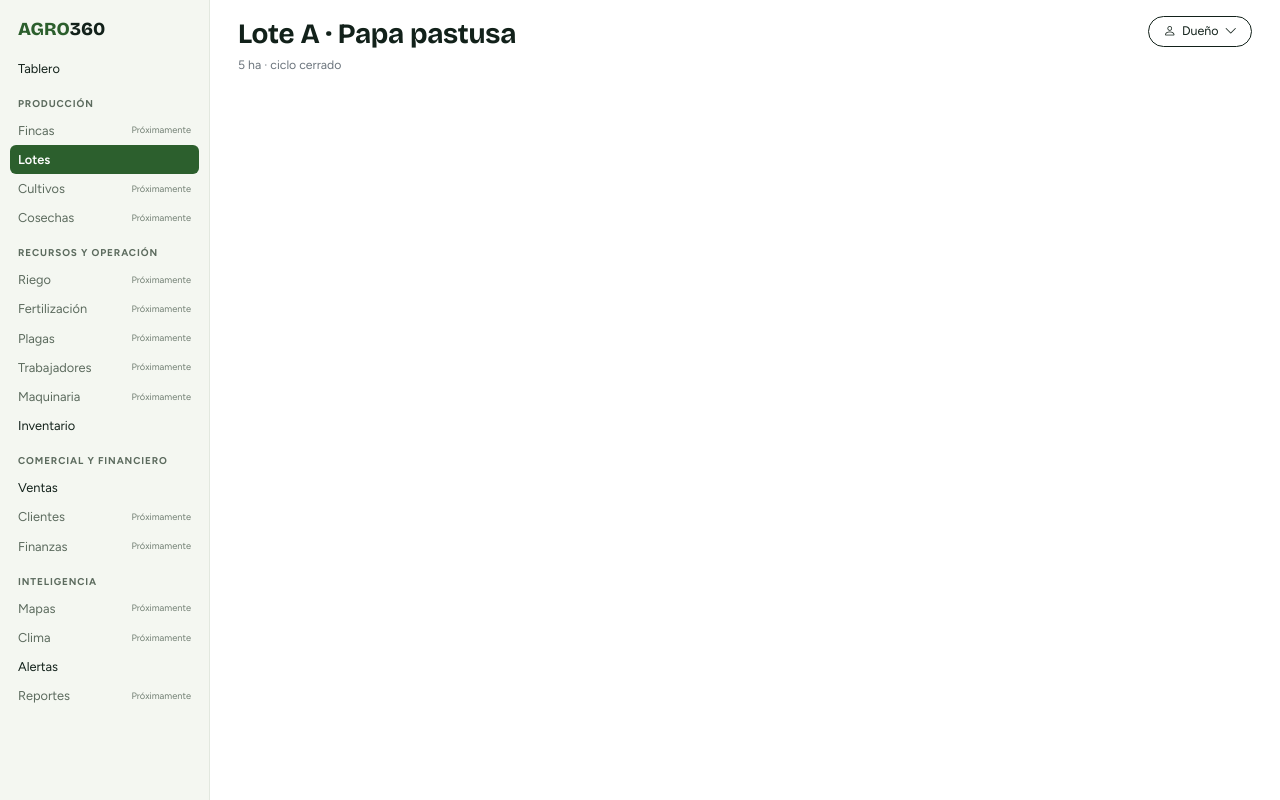
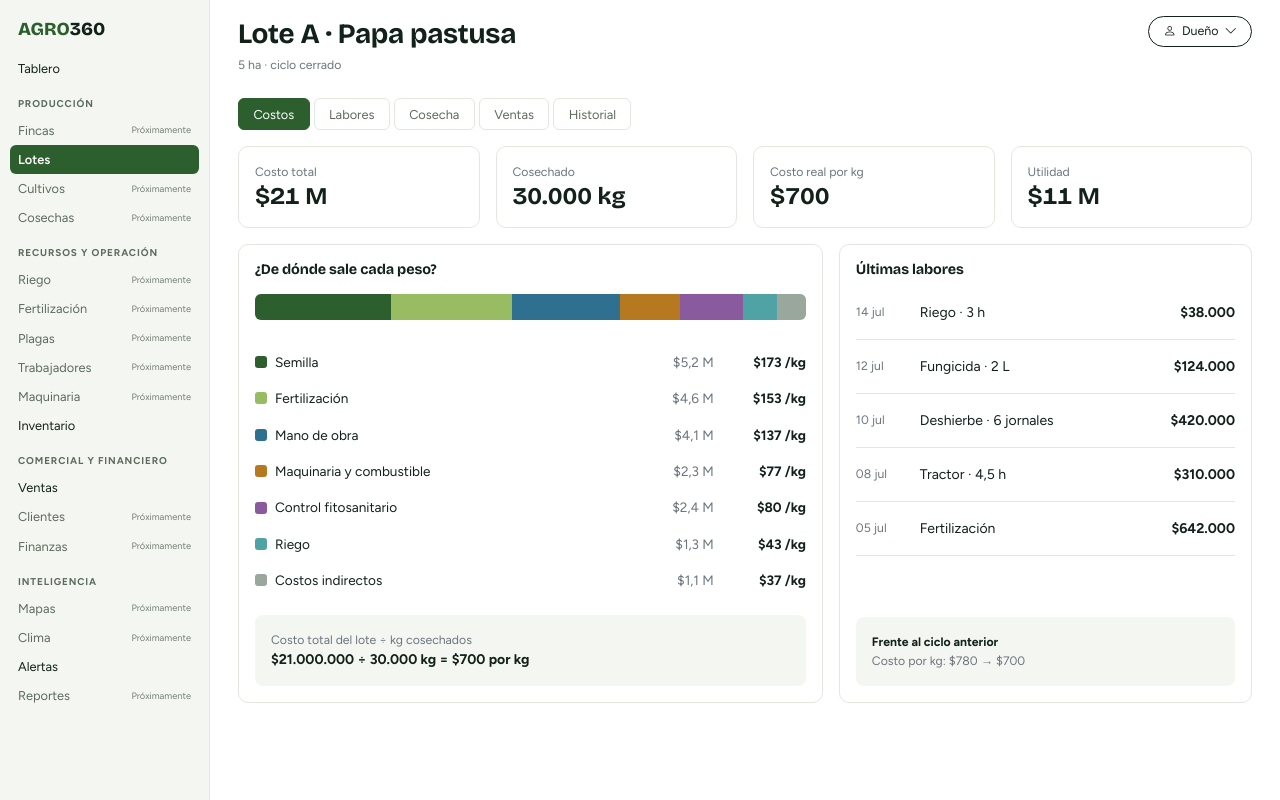
Before and after one commit to FelipeUCC898/Agro360-proyecto-electiva, an Angular app: page /lotes/a/costos in a window 1280 px wide. Built offline with nearby package versions, Linux system fonts and the light colour scheme.

Commit message:
se agrega la pantalla de costo del lote

```diff
--- /dev/null
+++ b/src/app/core/models/costo.ts
@@ -0,0 +1,17 @@
+export interface RubroCosto {
+  nombre: string;
+  valor: number; // millones de pesos
+  color: string;
+}
+
+export interface LaborReciente {
+  fecha: string;
+  detalle: string;
+  valor: number; // pesos
+}
+
+export interface CostoLote {
+  rubros: RubroCosto[];
+  labores: LaborReciente[];
+  costoKgAnterior: number;
+}
--- /dev/null
+++ b/src/app/core/services/costo.service.ts
@@ -0,0 +1,52 @@
+import { Injectable } from '@angular/core';
+import { CostoLote, RubroCosto } from '../models/costo';
+
+const COLORES = ['#2c5f2d', '#97bc62', '#2f6f8f', '#b7791f', '#8a5a9e', '#4fa3a5', '#9aa79c'];
+const NOMBRES = ['Semilla', 'Fertilización', 'Mano de obra', 'Maquinaria y combustible', 'Control fitosanitario', 'Riego', 'Costos indirectos'];
+
+function rubros(valores: number[]): RubroCosto[] {
+  return valores.map((valor, i) => ({ nombre: NOMBRES[i], valor, color: COLORES[i] }));
+}
+
+@Injectable({ providedIn: 'root' })
+export class CostoService {
+  private readonly costos: Record<string, CostoLote> = {
+    a: {
+      rubros: rubros([5.2, 4.6, 4.1, 2.3, 2.4, 1.3, 1.1]),
+      costoKgAnterior: 780,
+      labores: [
+        { fecha: '14 jul', detalle: 'Riego · 3 h', valor: 38000 },
+        { fecha: '12 jul', detalle: 'Fungicida · 2 L', valor: 124000 },
+        { fecha: '10 jul', detalle: 'Deshierbe · 6 jornales', valor: 420000 },
+        { fecha: '08 jul', detalle: 'Tractor · 4,5 h', valor: 310000 },
+        { fecha: '05 jul', detalle: 'Fertilización', valor: 642000 }
+      ]
+    },
+    b: {
+      rubros: rubros([2.0, 4.2, 3.4, 2.6, 1.8, 1.0, 0.5]),
+      costoKgAnterior: 1050,
+      labores: [
+        { fecha: '16 jul', detalle: 'Riego · 2 h', valor: 26000 },
+        { fecha: '13 jul', detalle: 'Herbicida · 3 L', valor: 96000 },
+        { fecha: '09 jul', detalle: 'Deshierbe · 4 jornales', valor: 280000 },
+        { fecha: '06 jul', detalle: 'Tractor · 3 h', valor: 207000 },
+        { fecha: '02 jul', detalle: 'Fertilización', valor: 515000 }
+      ]
+    },
+    c: {
+      rubros: rubros([1.5, 2.8, 4.5, 1.5, 2.2, 1.8, 0.7]),
+      costoKgAnterior: 640,
+      labores: [
+        { fecha: '15 jul', detalle: 'Riego · 4 h', valor: 52000 },
+        { fecha: '11 jul', detalle: 'Control de plagas · 1 L', valor: 88000 },
+        { fecha: '09 jul', detalle: 'Cosecha manual · 8 jornales', valor: 560000 },
+        { fecha: '04 jul', detalle: 'Tractor · 2 h', valor: 138000 },
+        { fecha: '01 jul', detalle: 'Fertilización', valor: 390000 }
+      ]
+    }
+  };
+
+  obtener(idLote: string): CostoLote | undefined {
+    return this.costos[idLote];
+  }
+}
--- /dev/null
+++ b/src/app/pages/web/costo-lote/costo-lote.css
@@ -0,0 +1,11 @@
+.progress-stacked { height: 26px; border-radius: 6px; }
+.progress-stacked .progress { height: 100%; border-radius: 0; }
+.muestra { width: 12px; height: 12px; border-radius: 3px; flex-shrink: 0; }
+.rubro { font-size: 0.85rem; }
+.valor-m { min-width: 64px; }
+.valor-kg { min-width: 84px; }
+.formula { background: var(--agro-soft); }
+.fecha { min-width: 48px; }
+.nav-pills .nav-link { border: 1px solid var(--agro-line); font-size: 0.8rem; padding: 0.35rem 0.9rem; color: var(--agro-ink); }
+.nav-pills .nav-link.active { background: var(--agro-green); border-color: var(--agro-green); color: #fff; }
+.nav-pills .nav-link.disabled { color: var(--agro-muted); }
--- /dev/null
+++ b/src/app/pages/web/costo-lote/costo-lote.html
@@ -0,0 +1,71 @@
+@if (lote && costo) {
+  <app-page-header [titulo]="lote.nombre + ' · ' + lote.cultivo" [subtitulo]="lote.areaHa + ' ha · ' + (lote.estado === 'Cosechado' ? 'ciclo cerrado' : 'en producción')" />
+
+  <ul class="nav nav-pills gap-1 mb-3">
+    <li class="nav-item"><span class="nav-link active">Costos</span></li>
+    @for (p of pestanas; track p) {
+      <li class="nav-item"><span class="nav-link disabled" title="Próximamente">{{ p }}</span></li>
+    }
+  </ul>
+
+  <div class="row g-3 mb-3">
+    <div class="col-6 col-xl-3"><app-kpi-card etiqueta="Costo total" [valor]="millones(lote.costos)" /></div>
+    <div class="col-6 col-xl-3"><app-kpi-card etiqueta="Cosechado" [valor]="kg(lote.cosechaKg)" /></div>
+    <div class="col-6 col-xl-3"><app-kpi-card etiqueta="Costo real por kg" [valor]="pesos(lote.costoKg)" /></div>
+    <div class="col-6 col-xl-3"><app-kpi-card etiqueta="Utilidad" [valor]="millones(lote.utilidad)" /></div>
+  </div>
+
+  <div class="row g-3">
+    <div class="col-lg-7">
+      <div class="card h-100">
+        <div class="card-body">
+          <h2 class="card-title mb-3">¿De dónde sale cada peso?</h2>
+
+          <div class="progress-stacked mb-4" role="img" aria-label="Composición del costo del lote">
+            @for (r of costo.rubros; track r.nombre) {
+              <div class="progress" role="progressbar" [style.width.%]="(r.valor / lote.costos) * 100">
+                <div class="progress-bar" [style.background]="r.color"></div>
+              </div>
+            }
+          </div>
+
+          @for (r of costo.rubros; track r.nombre) {
+            <div class="d-flex align-items-center gap-2 py-2 rubro">
+              <span class="muestra" [style.background]="r.color"></span>
+              <span class="flex-grow-1">{{ r.nombre }}</span>
+              <span class="text-secondary text-end valor-m">{{ millones(r.valor) }}</span>
+              <strong class="text-end valor-kg">{{ pesos(porKg(r.valor)) }} /kg</strong>
+            </div>
+          }
+
+          <div class="rounded-3 p-3 mt-3 formula">
+            <div class="small text-secondary">Costo total del lote ÷ kg cosechados</div>
+            <div class="fw-bold">{{ pesos(totalPesos) }} ÷ {{ kg(lote.cosechaKg) }} = {{ pesos(lote.costoKg) }} por kg</div>
+          </div>
+        </div>
+      </div>
+    </div>
+
+    <div class="col-lg-5">
+      <div class="card h-100">
+        <div class="card-body d-flex flex-column">
+          <h2 class="card-title mb-2">Últimas labores</h2>
+          @for (l of costo.labores; track l.fecha + l.detalle) {
+            <div class="d-flex align-items-center gap-3 py-3 border-bottom">
+              <span class="text-secondary small fecha">{{ l.fecha }}</span>
+              <span class="flex-grow-1">{{ l.detalle }}</span>
+              <strong>{{ pesos(l.valor) }}</strong>
+            </div>
+          }
+          <div class="rounded-3 p-3 mt-auto formula">
+            <div class="fw-bold small">Frente al ciclo anterior</div>
+            <div class="text-secondary small">Costo por kg: {{ pesos(costo.costoKgAnterior) }} → {{ pesos(lote.costoKg) }}</div>
+          </div>
+        </div>
+      </div>
+    </div>
+  </div>
+} @else {
+  <app-page-header titulo="Lote no encontrado" />
+  <a class="btn btn-outline-dark" routerLink="/lotes">Volver a lotes</a>
+}
--- a/src/app/pages/web/costo-lote/costo-lote.ts
+++ b/src/app/pages/web/costo-lote/costo-lote.ts
@@ -1,9 +1,35 @@
-import { Component } from '@angular/core';
+import { Component, inject } from '@angular/core';
+import { ActivatedRoute, RouterLink } from '@angular/router';
+import { CostoService } from '../../../core/services/costo.service';
+import { LoteService } from '../../../core/services/lote.service';
+import { kg, millones, pesos } from '../../../shared/formato';
+import { KpiCard } from '../../../shared/kpi-card/kpi-card';
 import { PageHeader } from '../../../shared/page-header/page-header';
 
 @Component({
   selector: 'app-costo-lote',
-  imports: [PageHeader],
-  template: '<app-page-header titulo="Lote A · Papa pastusa" subtitulo="5 ha · ciclo cerrado" />'
+  imports: [RouterLink, PageHeader, KpiCard],
+  templateUrl: './costo-lote.html',
+  styleUrl: './costo-lote.css'
 })
-export class CostoLote {}
+export class CostoLote {
+  private readonly id = inject(ActivatedRoute).snapshot.paramMap.get('id') ?? '';
+
+  readonly lote = inject(LoteService).obtener(this.id);
+  readonly costo = inject(CostoService).obtener(this.id);
+
+  readonly millones = millones;
+  readonly pesos = pesos;
+  readonly kg = kg;
+
+  // Pestañas del lote: solo Costos tiene pantalla por ahora
+  readonly pestanas = ['Labores', 'Cosecha', 'Ventas', 'Historial'];
+
+  porKg(valorMillones: number): number {
+    return this.lote ? (valorMillones * 1000000) / this.lote.cosechaKg : 0;
+  }
+
+  get totalPesos(): number {
+    return this.lote ? this.lote.costos * 1000000 : 0;
+  }
+}
```
